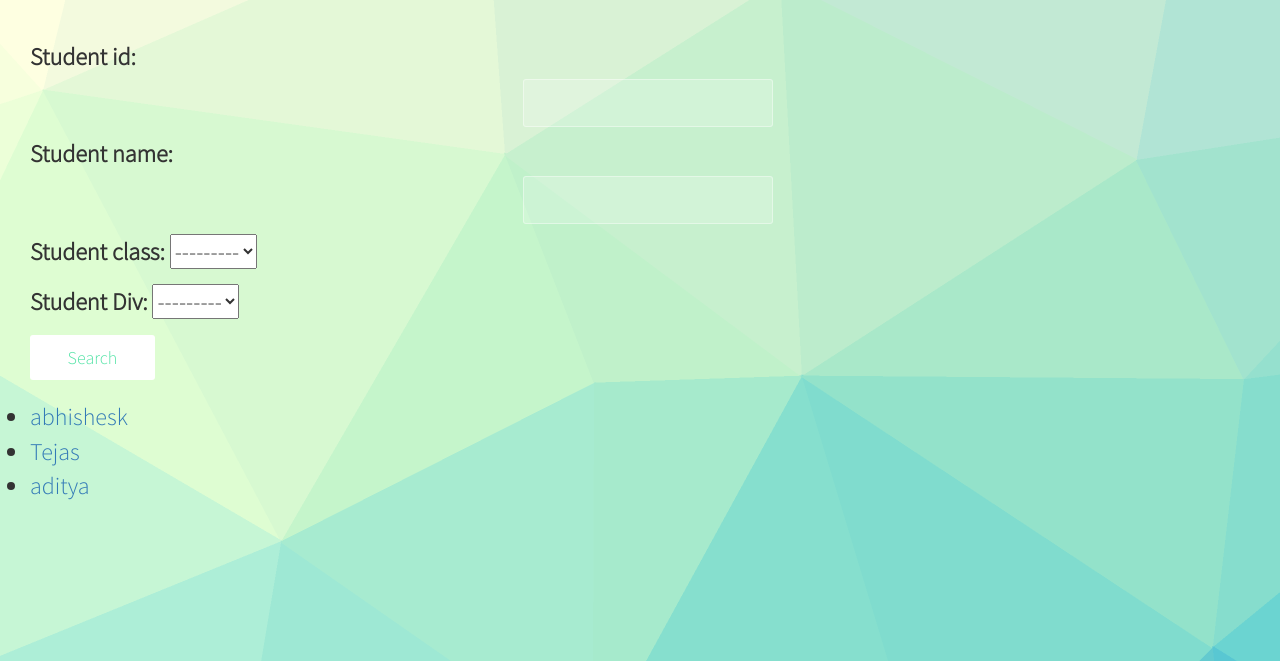
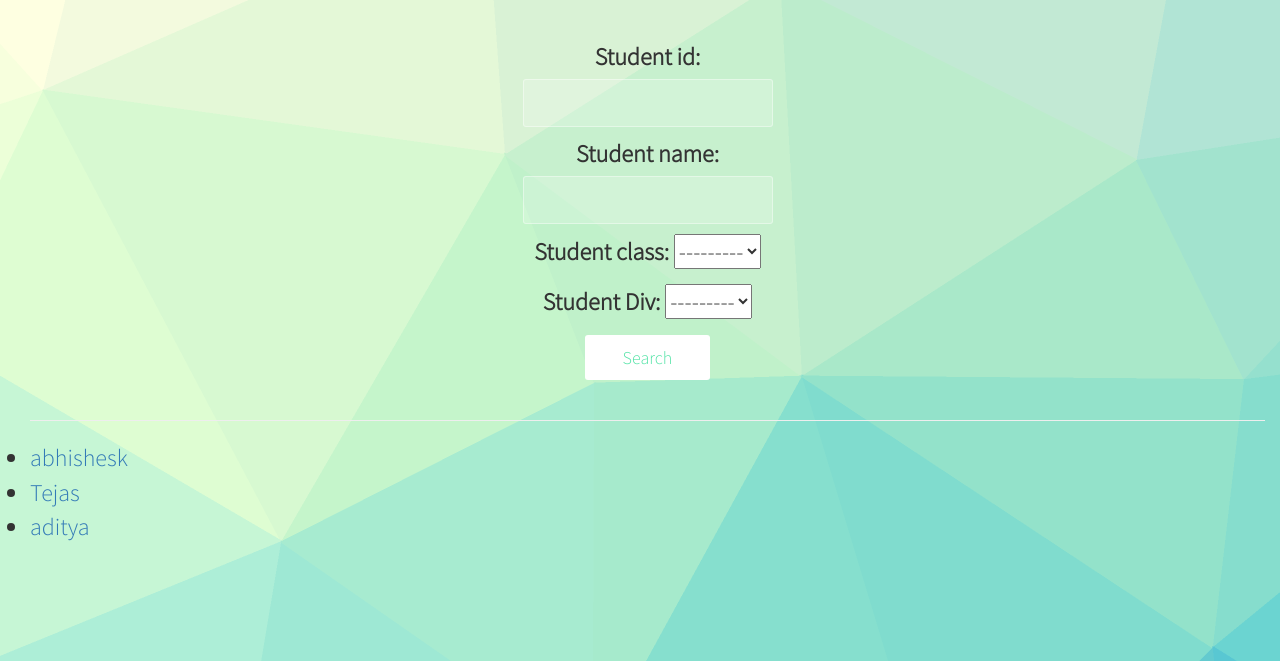
Before and after one commit to akk5597/final-lib-proj, a Django app: page /librarian/student_search/ in a window 1280 px wide. Shown: the part 58-719 px from the top of the page. Run offline with Django 3.2, Linux system fonts and the light colour scheme; data comes from the database, SQL or seed files in the repository; both versions use the stored data as it was after the commit; some libraries are stand-ins or nearby versions; some web fonts are replaced.

Commit message:
Changed a few files, html changed

```diff
--- a/librarian/templates/librarian/Student_list_search.html
+++ b/librarian/templates/librarian/Student_list_search.html
@@ -1,10 +1,13 @@
 {% extends 'base.html' %}
 
 {% block content %}
+<div align='center'>
   <form method="get">
     {{ filter.form.as_p }}
     <button type="submit">Search</button>
   </form>
+ </div>
+ <hr />
   <ul>
   {% for student in filter.qs %}
     <li><a href ="/librarian/students/{{ student.student_id }}/">{{student.student_name}}</a></li>
--- a/librarian/templates/stud-detail.html
+++ b/librarian/templates/stud-detail.html
@@ -1,7 +1,6 @@
 {% extends "base.html" %}
 
 {% block content %}
-
 <p><strong>ID:</strong> {{ stud.student_id }}</p>
 <p><strong>Name:</strong> {{ stud.student_name }}</p>
 <p><strong>class:</strong> {{ stud.student_class }}</p>
--- a/librarian/views.py
+++ b/librarian/views.py
@@ -20,6 +20,7 @@ def home(request):
 
 def signup_success(request):
     return render(request,'signup_success.html')
+
 @login_required
 def addbook_success(request):
     return render(request,'addbook_success.html')
@@ -48,6 +49,7 @@ def signup(request):
 	else:
 		form = SignUpForm()
 	return render(request, 'signup.html', {'form': form})
+
 @login_required
 def addbook(request):
 	form = AddBookForm()
```
Also changed, not shown: db.sqlite3.
